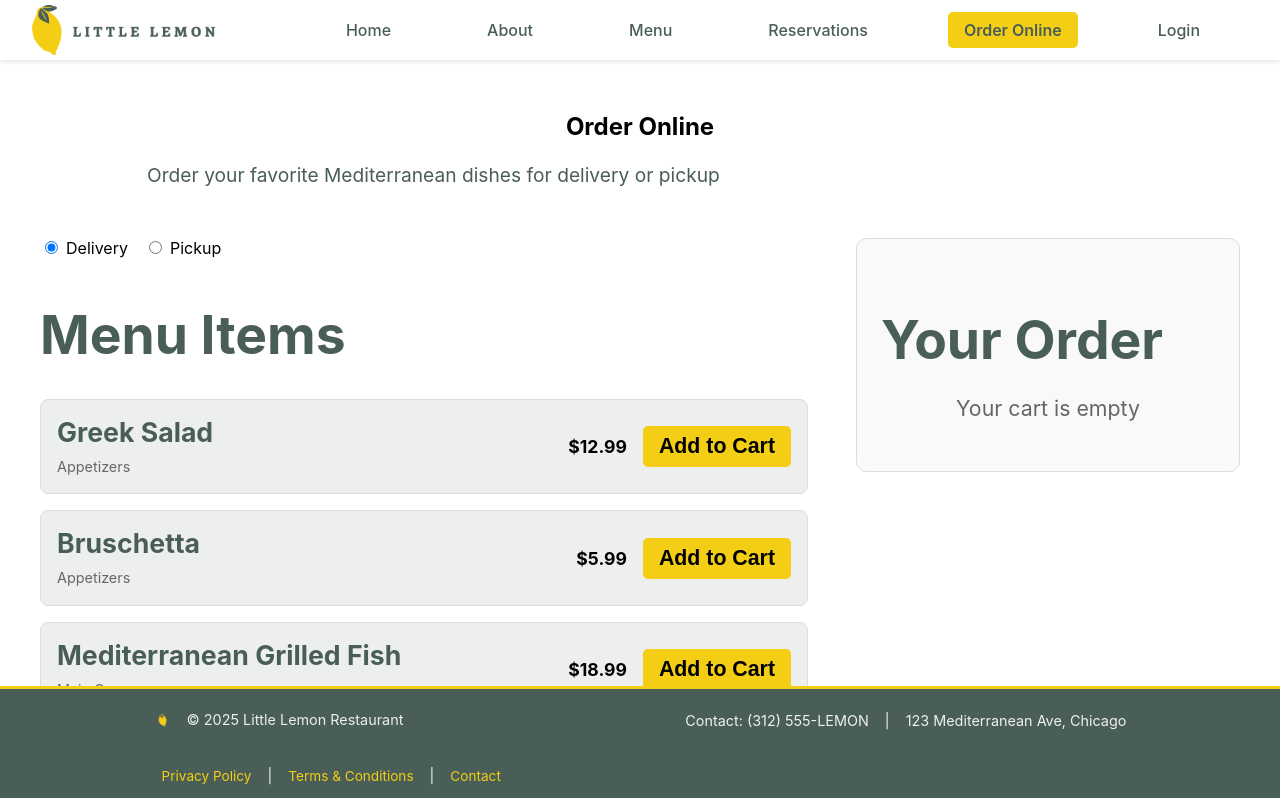
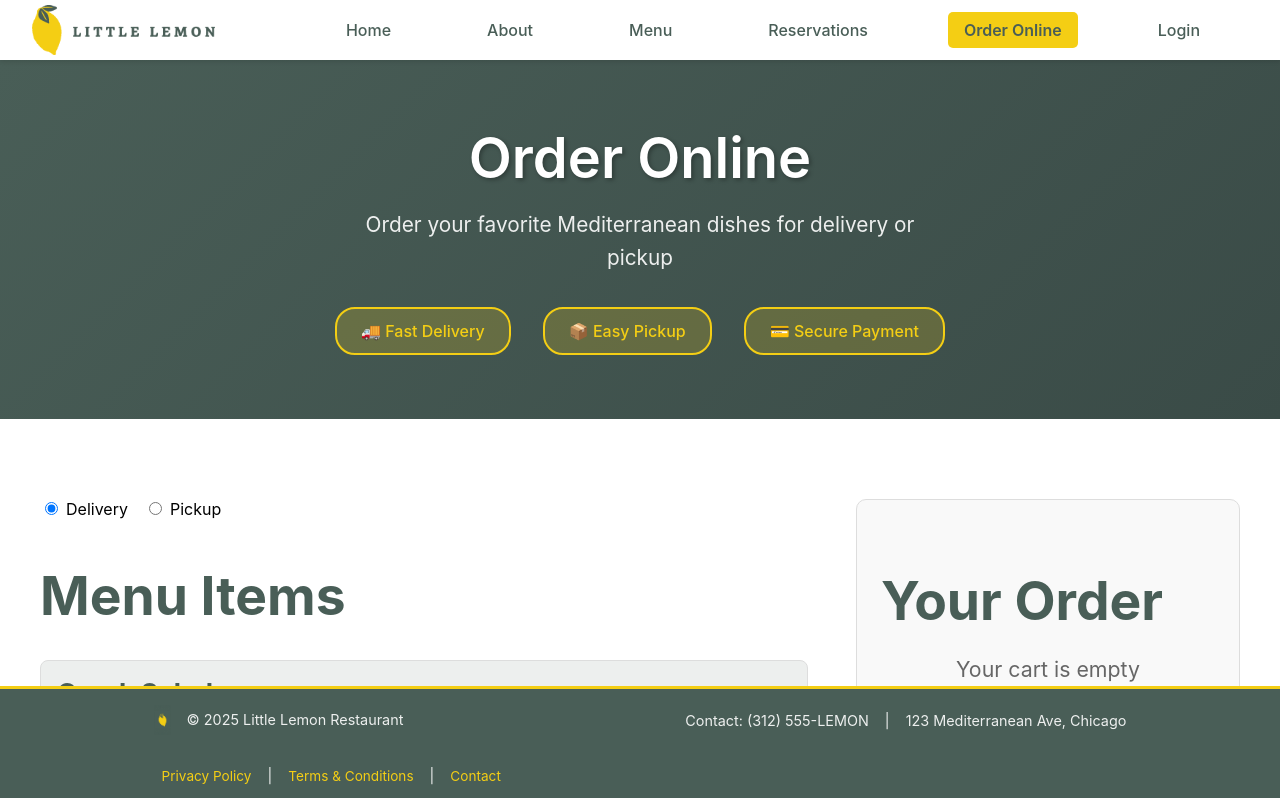
Before and after one commit to klajdm/little-lemon-website, a React (Create React App) app: page /order-online in a window 1280 px wide. Shown: the top 798 px of the page. Built offline with nearby package versions, Linux system fonts and the light colour scheme; a web font is replaced by a local one.

Commit message:
change styles, update pages headers

```diff
--- a/src/components/About.js
+++ b/src/components/About.js
@@ -3,11 +3,38 @@ import React from 'react';
 const About = () => {
     return (
         <main>
+            {/* Hero Header Section */}
+            <section style={{
+                background: 'linear-gradient(135deg, #495E57 0%, #3A4B47 100%)',
+                color: '#FFFFFF',
+                padding: '4rem 2rem',
+                textAlign: 'center',
+                marginBottom: '3rem'
+            }}>
+                <div style={{ maxWidth: '800px', margin: '0 auto' }}>
+                    <h1 style={{
+                        fontSize: '3.5rem',
+                        fontWeight: '600',
+                        margin: '0 0 1rem 0',
+                        textShadow: '2px 2px 4px rgba(0,0,0,0.3)'
+                    }}>About Little Lemon</h1>
+                    <h2 style={{
+                        fontSize: '2rem',
+                        color: '#F4CE14',
+                        margin: '0 0 1.5rem 0',
+                        fontWeight: '400'
+                    }}>Chicago's Mediterranean Gem</h2>
+                    <p style={{
+                        fontSize: '1.3rem',
+                        opacity: '0.9',
+                        maxWidth: '600px',
+                        margin: '0 auto',
+                        lineHeight: '1.6'
+                    }}>Discover the story behind our family-owned Mediterranean restaurant</p>
+                </div>
+            </section>
+
             <section style={{ padding: '2rem', maxWidth: '1200px', margin: '0 auto' }}>
-                <div style={{ textAlign: 'center', marginBottom: '3rem' }}>
-                    <h1>About Little Lemon</h1>
-                    <h2 style={{ color: '#495E57', marginBottom: '1rem' }}>Chicago</h2>
-                </div>
 
                 <div style={{ display: 'grid', gridTemplateColumns: '1fr 1fr', gap: '3rem', alignItems: 'center' }}>
                     <div>
--- a/src/components/Menu.js
+++ b/src/components/Menu.js
@@ -30,13 +30,42 @@ const Menu = () => {
 
     return (
         <main>
+            {/* Hero Header Section */}
+            <section style={{
+                background: 'linear-gradient(135deg, #495E57 0%, #3A4B47 100%)',
+                color: '#FFFFFF',
+                padding: '4rem 2rem',
+                textAlign: 'center',
+                marginBottom: '3rem'
+            }}>
+                <div style={{ maxWidth: '800px', margin: '0 auto' }}>
+                    <h1 style={{
+                        fontSize: '3.5rem',
+                        fontWeight: '600',
+                        margin: '0 0 1rem 0',
+                        textShadow: '2px 2px 4px rgba(0,0,0,0.3)'
+                    }}>Our Menu</h1>
+                    <p style={{
+                        fontSize: '1.3rem',
+                        opacity: '0.9',
+                        maxWidth: '600px',
+                        margin: '0 auto',
+                        lineHeight: '1.6'
+                    }}>Discover our selection of traditional Mediterranean dishes with a modern twist</p>
+                    <div style={{
+                        marginTop: '2rem',
+                        padding: '1rem 2rem',
+                        backgroundColor: 'rgba(244, 206, 20, 0.2)',
+                        borderRadius: '25px',
+                        display: 'inline-block',
+                        border: '2px solid #F4CE14'
+                    }}>
+                        <span style={{ color: '#F4CE14', fontWeight: '500' }}>✨ Fresh • Authentic • Delicious ✨</span>
+                    </div>
+                </div>
+            </section>
+
             <section style={{ padding: '2rem', maxWidth: '1200px', margin: '0 auto' }}>
-                <div style={{ textAlign: 'center', marginBottom: '3rem' }}>
-                    <h1>Our Menu</h1>
-                    <p style={{ fontSize: '1.2rem', color: '#495E57' }}>
-                        Discover our selection of traditional Mediterranean dishes with a modern twist
-                    </p>
-                </div>
 
                 {menuItems.map((category, index) => (
                     <div key={index} style={{ marginBottom: '3rem' }}>
--- a/src/components/OrderOnline.js
+++ b/src/components/OrderOnline.js
@@ -46,13 +46,69 @@ const OrderOnline = () => {
 
     return (
         <main>
+            {/* Hero Header Section */}
+            <section style={{
+                background: 'linear-gradient(135deg, #495E57 0%, #3A4B47 100%)',
+                color: '#FFFFFF',
+                padding: '4rem 2rem',
+                textAlign: 'center',
+                marginBottom: '3rem'
+            }}>
+                <div style={{ maxWidth: '800px', margin: '0 auto' }}>
+                    <h1 style={{
+                        fontSize: '3.5rem',
+                        fontWeight: '600',
+                        margin: '0 0 1rem 0',
+                        textShadow: '2px 2px 4px rgba(0,0,0,0.3)'
+                    }}>Order Online</h1>
+                    <p style={{
+                        fontSize: '1.3rem',
+                        opacity: '0.9',
+                        maxWidth: '600px',
+                        margin: '0 auto 2rem auto',
+                        lineHeight: '1.6'
+                    }}>Order your favorite Mediterranean dishes for delivery or pickup</p>
+                    <div style={{
+                        display: 'flex',
+                        justifyContent: 'center',
+                        gap: '2rem',
+                        flexWrap: 'wrap'
+                    }}>
+                        <div style={{
+                            padding: '0.75rem 1.5rem',
+                            backgroundColor: 'rgba(244, 206, 20, 0.2)',
+                            borderRadius: '20px',
+                            border: '2px solid #F4CE14',
+                            color: '#F4CE14',
+                            fontWeight: '500'
+                        }}>
+                            🚚 Fast Delivery
+                        </div>
+                        <div style={{
+                            padding: '0.75rem 1.5rem',
+                            backgroundColor: 'rgba(244, 206, 20, 0.2)',
+                            borderRadius: '20px',
+                            border: '2px solid #F4CE14',
+                            color: '#F4CE14',
+                            fontWeight: '500'
+                        }}>
+                            📦 Easy Pickup
+                        </div>
+                        <div style={{
+                            padding: '0.75rem 1.5rem',
+                            backgroundColor: 'rgba(244, 206, 20, 0.2)',
+                            borderRadius: '20px',
+                            border: '2px solid #F4CE14',
+                            color: '#F4CE14',
+                            fontWeight: '500'
+                        }}>
+                            💳 Secure Payment
+                        </div>
+                    </div>
+                </div>
+            </section>
+
             <section style={{ padding: '2rem', maxWidth: '1200px', margin: '0 auto' }}>
-                <div style={{ textAlign: 'center', marginBottom: '3rem' }}>
-                    <h1>Order Online</h1>
-                    <p style={{ fontSize: '1.2rem', color: '#495E57' }}>
-                        Order your favorite Mediterranean dishes for delivery or pickup
-                    </p>
-                </div>
 
                 <div style={{ display: 'grid', gridTemplateColumns: '2fr 1fr', gap: '3rem' }}>
                     {/* Menu Items */}
```
Also changed, not shown: 1 other file (tests, documents, lock files or other folders).
